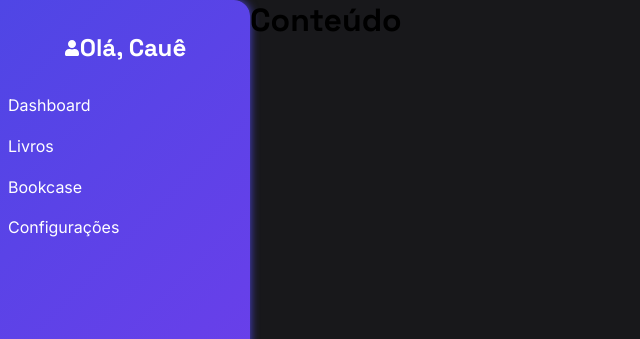
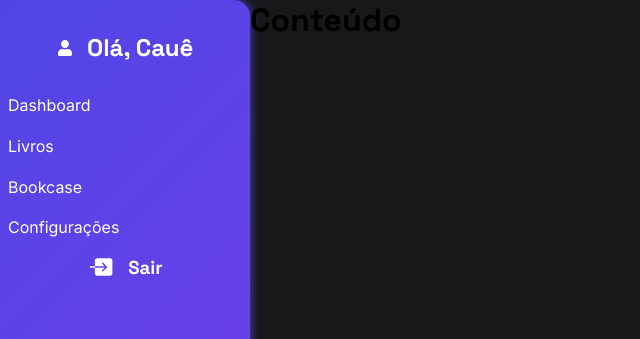
Before and after one commit to cauealb/biblioteca-front-simple, a React (Vite) app: page /dashboard in a window 1280 px wide. Shown: the top 339 px of the page, without its empty margins (0-640 px from the left). Built offline with nearby package versions, Linux system fonts and the light colour scheme.

Commit message:
style: Incluindo button para sair da app

```diff
--- a/src/pages/Dashboard/DashboardPages.tsx
+++ b/src/pages/Dashboard/DashboardPages.tsx
@@ -1,5 +1,6 @@
 import styles from './style.module.css'
 import { FaUser } from "react-icons/fa";
+import { IoIosExit } from "react-icons/io";
 
 export default function DashboardPages() {
     return(
@@ -19,7 +20,8 @@ export default function DashboardPages() {
                     </nav>
 
                     <div className={styles.exit}>
-
+                        <IoIosExit size={28} />
+                        <h3>Sair</h3>
                     </div>
                 </aside>
 
--- a/src/pages/Dashboard/style.module.css
+++ b/src/pages/Dashboard/style.module.css
@@ -8,6 +8,7 @@
     display: flex;
     flex-direction: column;
     color: white;
+
 
     width: 250px;
     background: linear-gradient(135deg, #4f46e5,#7c3aed);
@@ -20,7 +21,23 @@
     margin-top: 2rem;
     display: flex;
     justify-content: center;
-    align-items: center
+    align-items: center;
+    gap: 0.9rem;
+}
+
+.exit {
+    display: flex;
+    justify-content: center;
+    align-items: center;
+    justify-self: flex-end;
+    gap: 0.8rem;
+    cursor: pointer;
+    padding: 0.5rem;
+    transition: all 0.2s;
+}
+
+.exit:hover {
+    background-color: rgba(255, 255, 255, 0.329);
 }
 
 .options {
```
